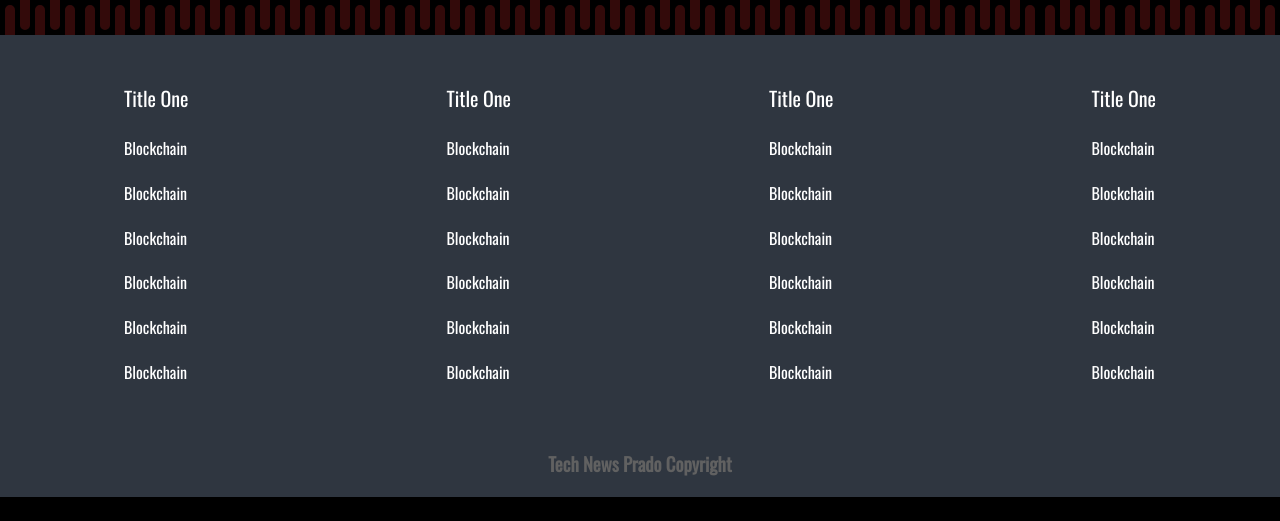
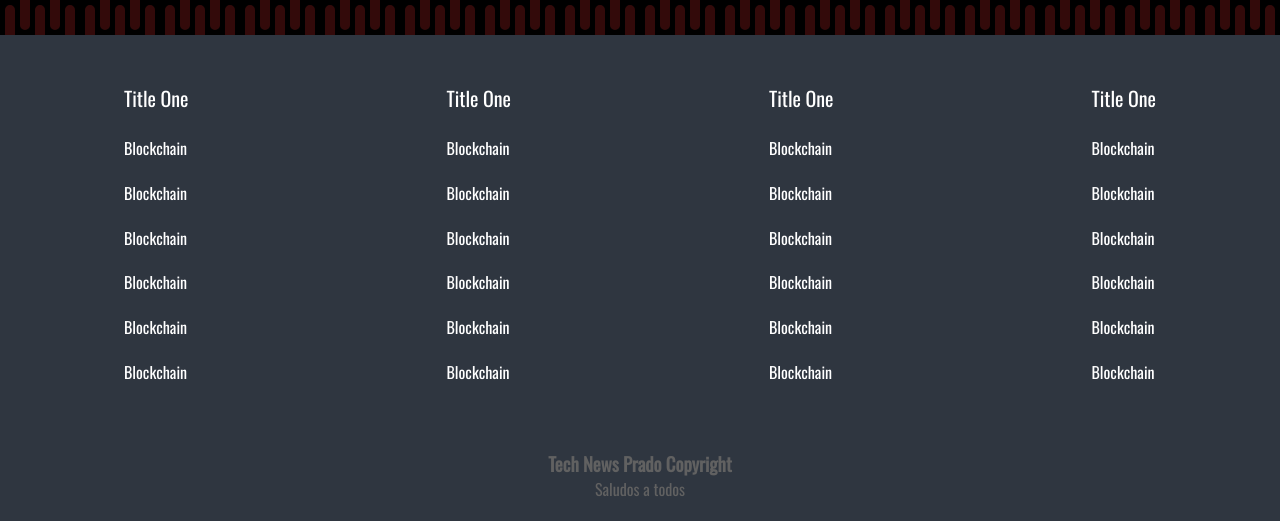
Before and after one commit to Universo69/technews, a plain HTML site: page index.html in a window 1280 px wide. Shown: the part 2660-3181 px from the top of the page. Before the commit the page ends 3157 px from the top, so only its background shows below. Drawn offline with nearby package versions, Linux system fonts and the light colour scheme.

Commit message:
agregado u párrafo en footer

```diff
--- a/index.html
+++ b/index.html
@@ -251,6 +251,7 @@
 
     <footer class="footer">
         <h3>Tech News Prado Copyright</h3>
+        <p>Saludos a todos</p>
     </footer>
 </body>
 </html>
```
